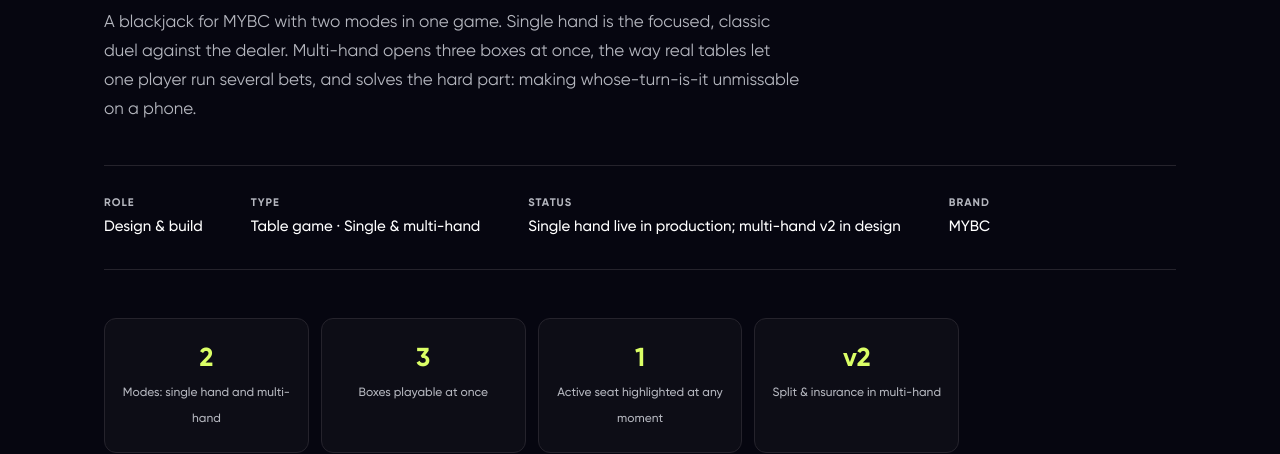
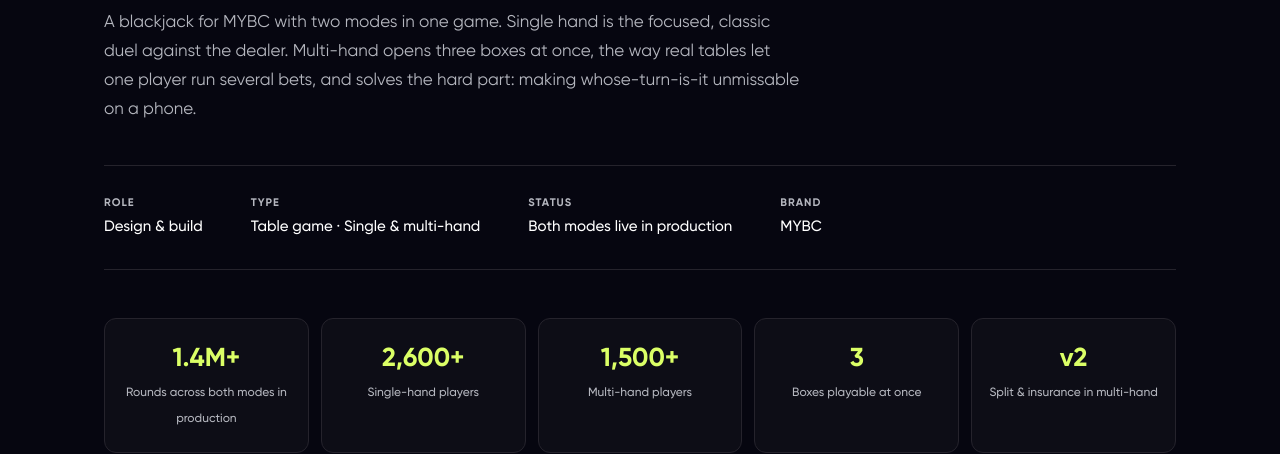
Before and after one commit to Beshqena26/portfolio, a plain HTML site: page projects/blackjack.html in a window 1280 px wide. Shown: the part 356-810 px from the top of the page. Drawn offline with Linux system fonts and the light colour scheme.

Commit message:
Blackjack: real production numbers for both modes (667K+ single / 753K+ multi rounds, 1.4M+ total)
Co-Authored-By: Claude Fable 5 <noreply@anthropic.com>

```diff
--- a/projects/blackjack.html
+++ b/projects/blackjack.html
@@ -54,13 +54,14 @@
     <div class="proj-meta">
       <div class="proj-meta-item"><label>Role</label><span>Design &amp; build</span></div>
       <div class="proj-meta-item"><label>Type</label><span>Table game &middot; Single &amp; multi-hand</span></div>
-      <div class="proj-meta-item"><label>Status</label><span>Single hand live in production; multi-hand v2 in design</span></div>
+      <div class="proj-meta-item"><label>Status</label><span>Both modes live in production</span></div>
       <div class="proj-meta-item"><label>Brand</label><span>MYBC</span></div>
     </div>
     <div class="cs-stats">
-      <div class="cs-stat"><b>2</b><span>Modes: single hand and multi-hand</span></div>
+      <div class="cs-stat"><b>1.4M+</b><span>Rounds across both modes in production</span></div>
+      <div class="cs-stat"><b>2,600+</b><span>Single-hand players</span></div>
+      <div class="cs-stat"><b>1,500+</b><span>Multi-hand players</span></div>
       <div class="cs-stat"><b>3</b><span>Boxes playable at once</span></div>
-      <div class="cs-stat"><b>1</b><span>Active seat highlighted at any moment</span></div>
       <div class="cs-stat"><b>v2</b><span>Split &amp; insurance in multi-hand</span></div>
     </div>
   </div>
@@ -106,6 +107,11 @@
 </div></section>
 
 <section class="proj-section"><div class="container anim">
+  <h2>In production</h2>
+  <p>Both modes are live with real players: single hand has logged <strong>667,000+ rounds</strong> from <strong>2,600+ players</strong>, and multi-hand <strong>753,000+ rounds</strong> from <strong>1,500+ players</strong>. The numbers validate the two-tempo thesis: multi-hand attracts fewer players but out-volumes single hand, exactly what a session mode is for.</p>
+</div></section>
+
+<section class="proj-section"><div class="container anim">
   <a href="hammerking.html" class="cs-next"><div><span>Next game</span><br><strong>Hammer King: a crash game with a body</strong></div><span class="work-arrow">&nearr;</span></a>
 </div></section>
 
```
Also changed, not shown: index.html (+1 -1 lines).
